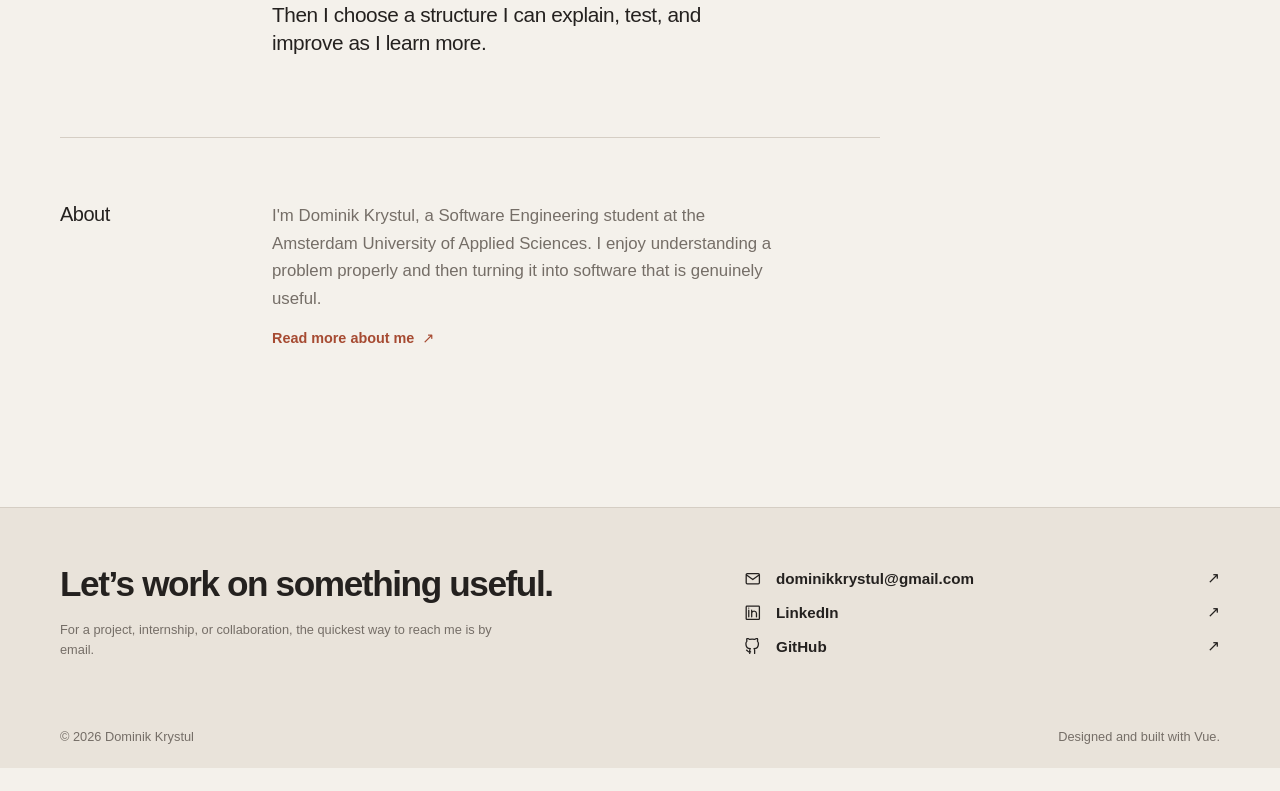
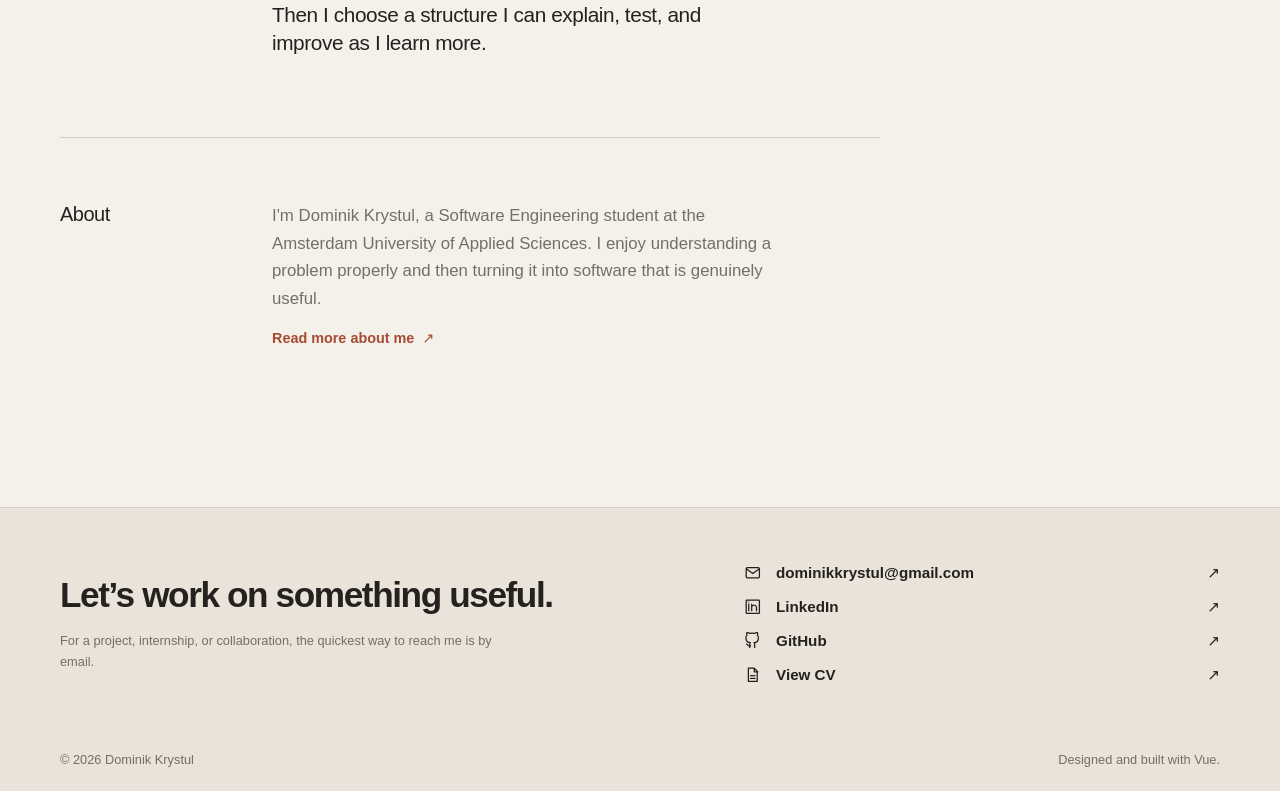
Before and after one commit to dominikkrystul/portfolio, a Vue app: page / in a window 1280 px wide. Shown: the part 1318-2109 px from the top of the page. Before the commit the page ends 2086 px from the top, so only its background shows below. Built offline with nearby package versions, Linux system fonts and the light colour scheme.

Commit message:
feat(cv): add link to CV in SiteFooter and AppLayout

```diff
--- a/src/components/layout/SiteFooter.vue
+++ b/src/components/layout/SiteFooter.vue
@@ -54,6 +54,18 @@ const year = new Date().getFullYear()
           <span>GitHub</span>
           <span aria-hidden="true">↗</span>
         </a>
+        <a
+          class="site-footer__link"
+          href="/cv_EN.pdf"
+          target="_blank"
+          rel="noreferrer"
+        >
+          <svg viewBox="0 0 24 24" aria-hidden="true">
+            <path d="M6 3h8l4 4v14H6zM14 3v5h5M9 13h6M9 17h6" />
+          </svg>
+          <span>View CV</span>
+          <span aria-hidden="true">↗</span>
+        </a>
       </nav>
     </div>
 
--- a/src/layouts/AppLayout.vue
+++ b/src/layouts/AppLayout.vue
@@ -68,6 +68,7 @@ onUnmounted(() => window.removeEventListener('keydown', handleKeydown))
           >
           <RouterLink to="/skills" active-class="is-active">Skills</RouterLink>
           <RouterLink to="/about" active-class="is-active">About</RouterLink>
+          <a href="/cv_EN.pdf" target="_blank" rel="noreferrer">CV ↗</a>
         </nav>
 
         <RouterLink class="header-contact" to="/#contact">
```
Also changed, not shown: 1 other file (tests, documents, lock files or other folders).
